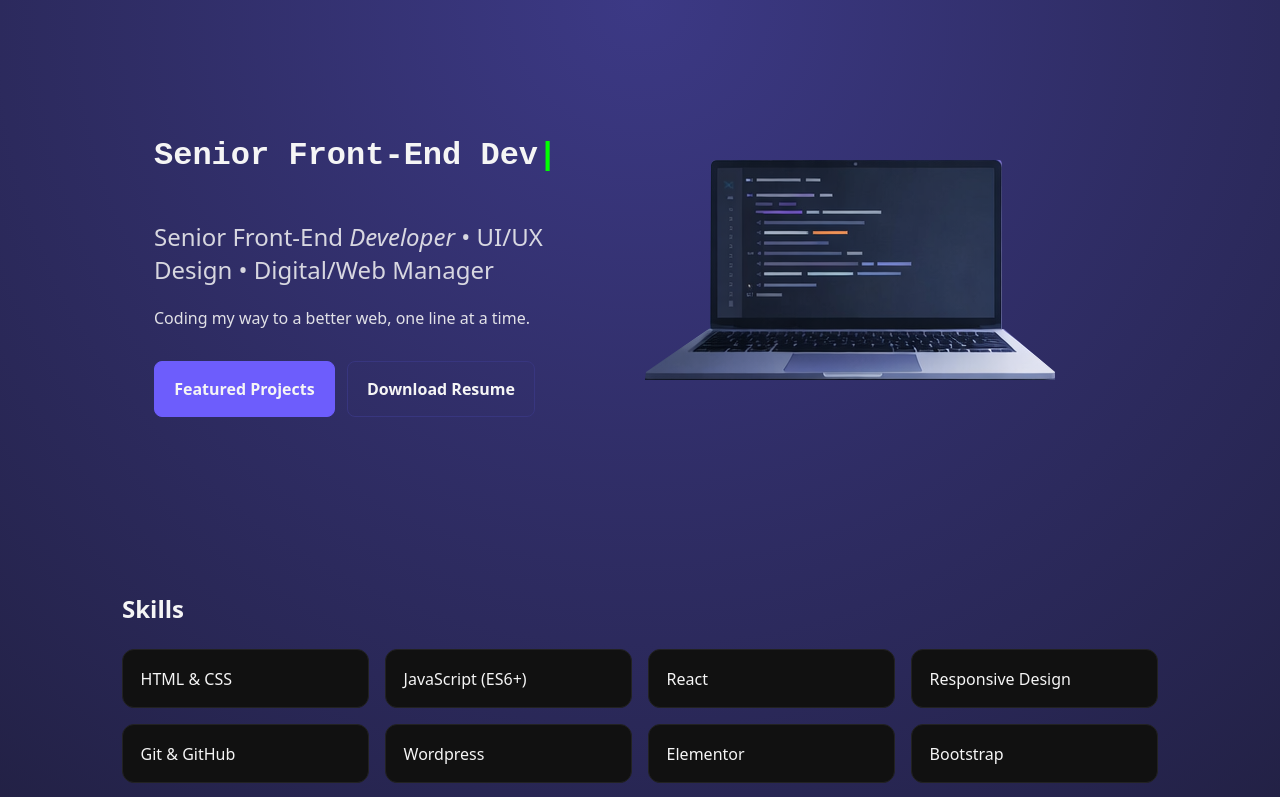
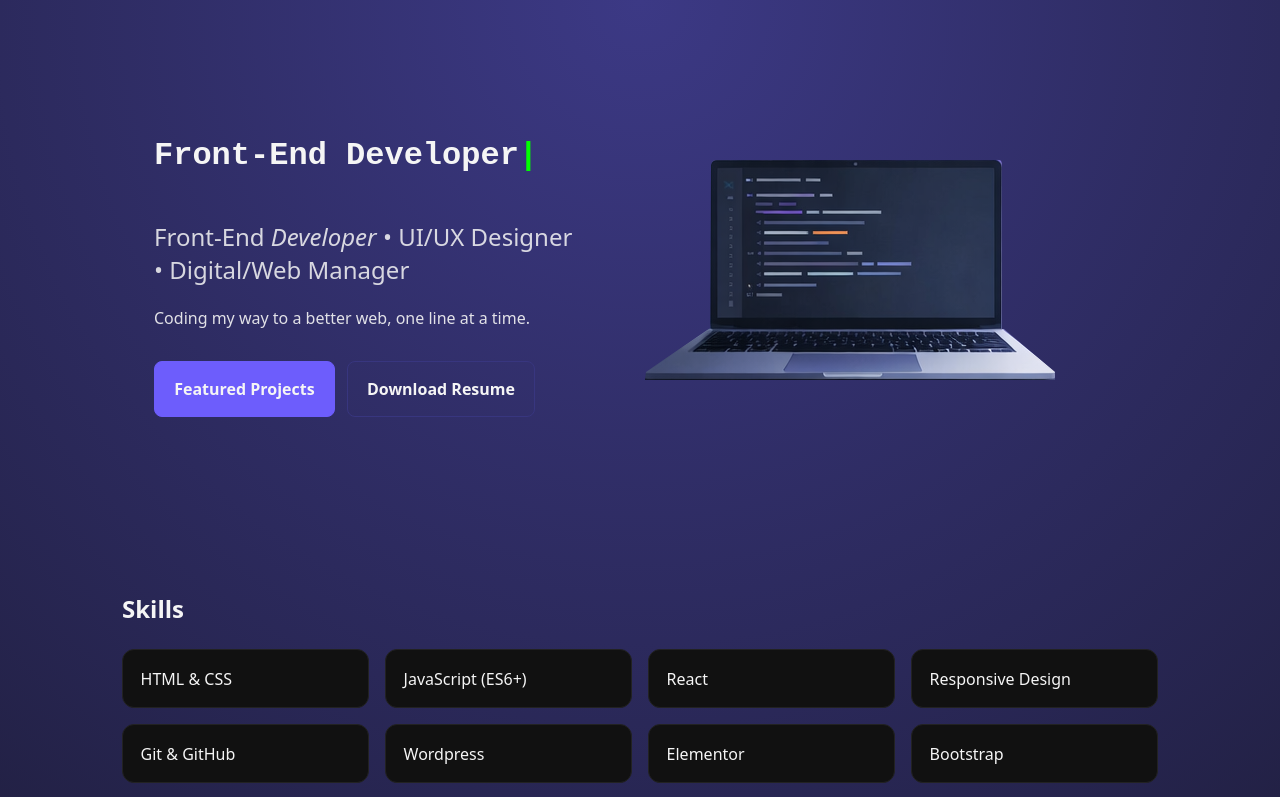
Before and after one commit to blind486/portfolio, a React (Vite) app: page / in a window 1280 px wide. Shown: the top 797 px of the page. Built offline with nearby package versions, Linux system fonts and the light colour scheme.

Commit message:
Update portfolio 2

```diff
--- a/index.html
+++ b/index.html
@@ -4,7 +4,8 @@
     <meta charset="UTF-8" />
     <meta name="viewport" content="width=device-width, initial-scale=1.0" />
     <meta name="robots" content="noindex, nofollow">
-    <title>Porferio | Senior Frontend Dev</title>
+    <title>Porferio | Front-End Developer • Digital/Web Designer
+</title>
   </head>
   <body>
     <div id="root"></div>  <!-- THIS IS ESSENTIAL -->
--- a/src/App.jsx
+++ b/src/App.jsx
@@ -26,14 +26,14 @@ export default function App() {
           <TypingText
           texts={[
             "Hi! I'm Porferio",
-            "Senior Front-End Dev",
+            "Front-End Developer",
             "UI/UX Designer",
             "Digital/Web Manager"
           ]}
           speed={100} // typing speed in ms per character
         />
 
-          <h2>Senior Front-End <em>Developer</em> • UI/UX Design • Digital/Web Manager</h2>
+          <h2>Front-End <em>Developer</em> • UI/UX Designer • Digital/Web Manager</h2>
           <p>Coding my way to a better web, one line at a time.</p>
           <div className="hero-actions">
             <a href="#projects" className="btn primary">Featured Projects</a>
```
Also changed, not shown: 1 other file (tests, documents, lock files or other folders).
